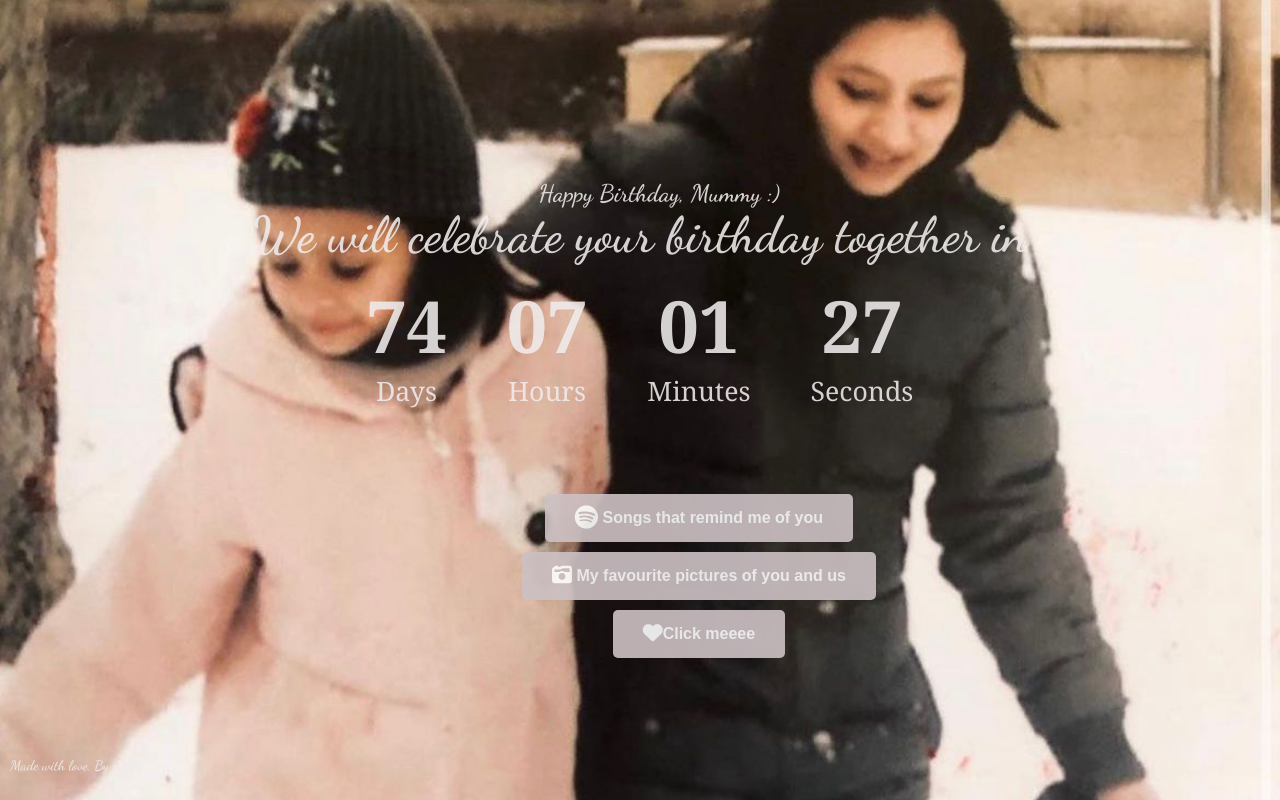
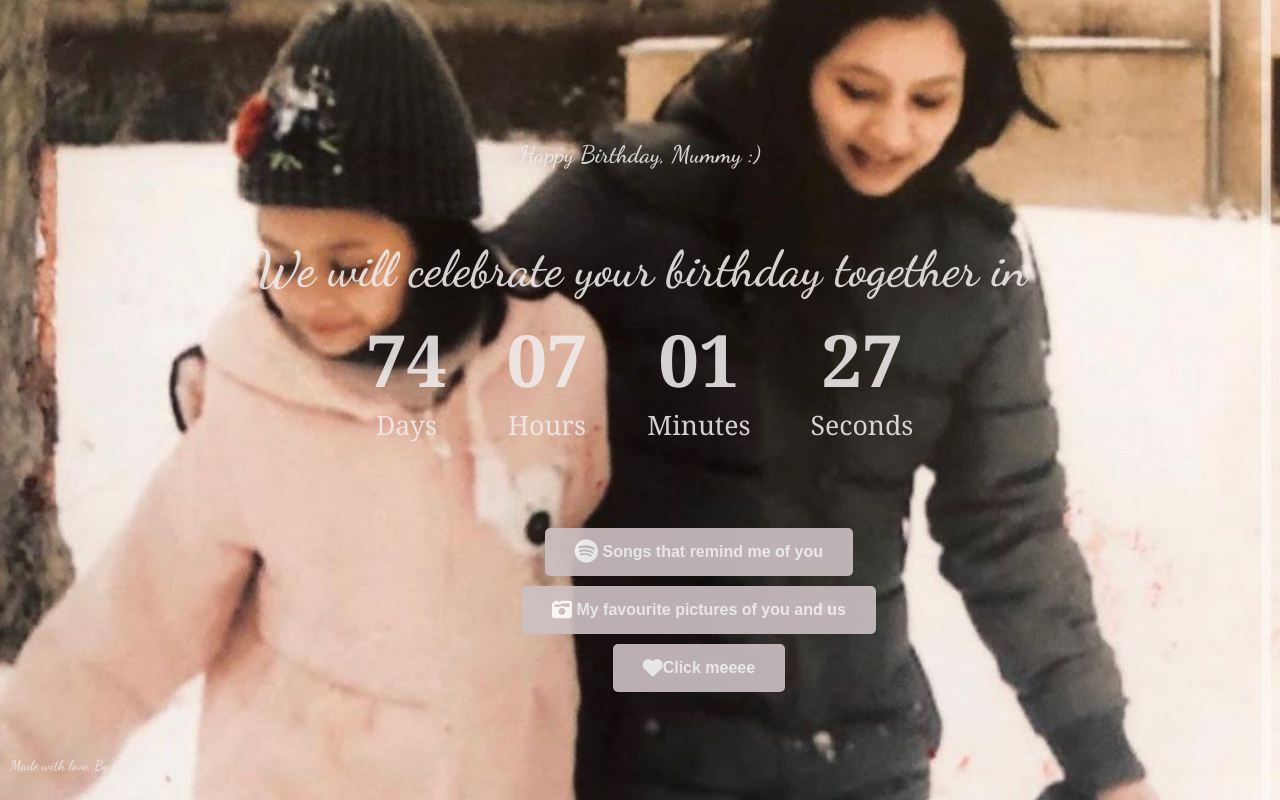
Before and after one commit to alisonprasaihere/bday, a plain HTML site: page index.html in a window 1280 px wide. Drawn offline with Linux system fonts and the light colour scheme.

Commit message:
Update index.html

```diff
--- a/index.html
+++ b/index.html
@@ -12,10 +12,11 @@
 </head>
 
 <body class="img">
-    <header>
+
+
+    <h2>
         Happy Birthday, Mummy :)
-    </header>
-
+    </h2>
     <h1>
         We will celebrate your birthday together in
     </h1>
```
